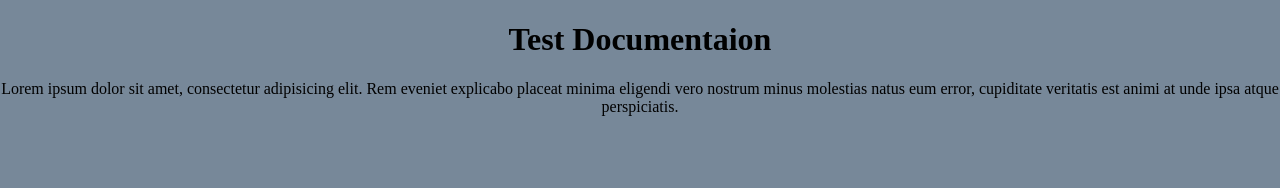
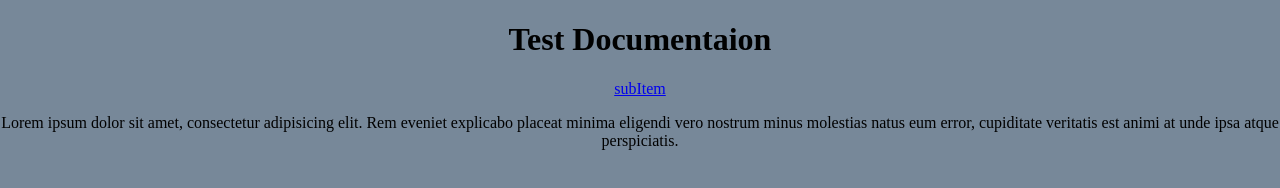
Before and after one commit to gorazdjeric/testGitHub-pages, a plain HTML site: page index.html in a window 1280 px wide. Drawn offline with Linux system fonts and the light colour scheme.

Commit message:
fix subItem

```diff
--- a/index.html
+++ b/index.html
@@ -9,7 +9,7 @@
 </head>
 <body>
   <h1>Test Documentaion</h1>
-  <a href="subItem.html"></a>
+  <a href="subItem.html">subItem</a>
   <p>Lorem ipsum dolor sit amet, consectetur adipisicing elit. Rem eveniet explicabo placeat minima eligendi vero nostrum minus molestias natus eum error, cupiditate veritatis est animi at unde ipsa atque perspiciatis.</p>
 </body>
 </html>
```
